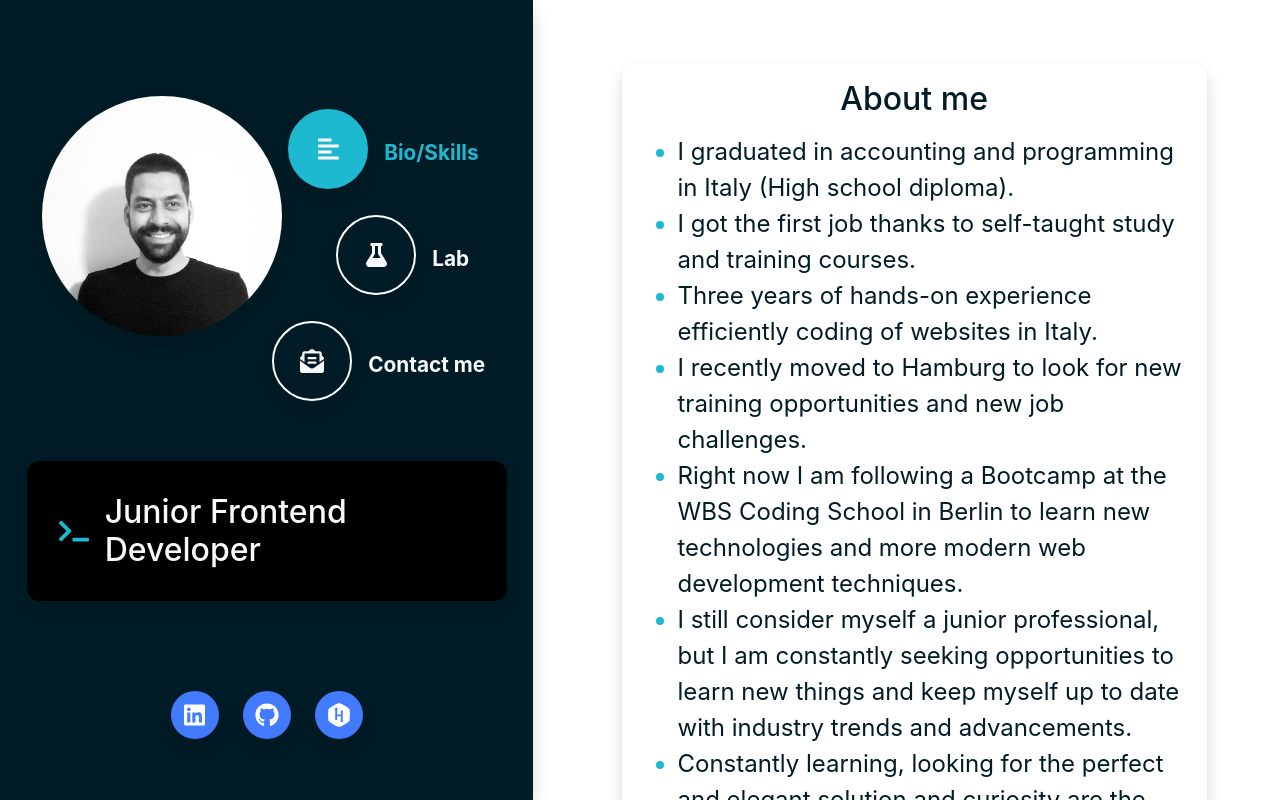
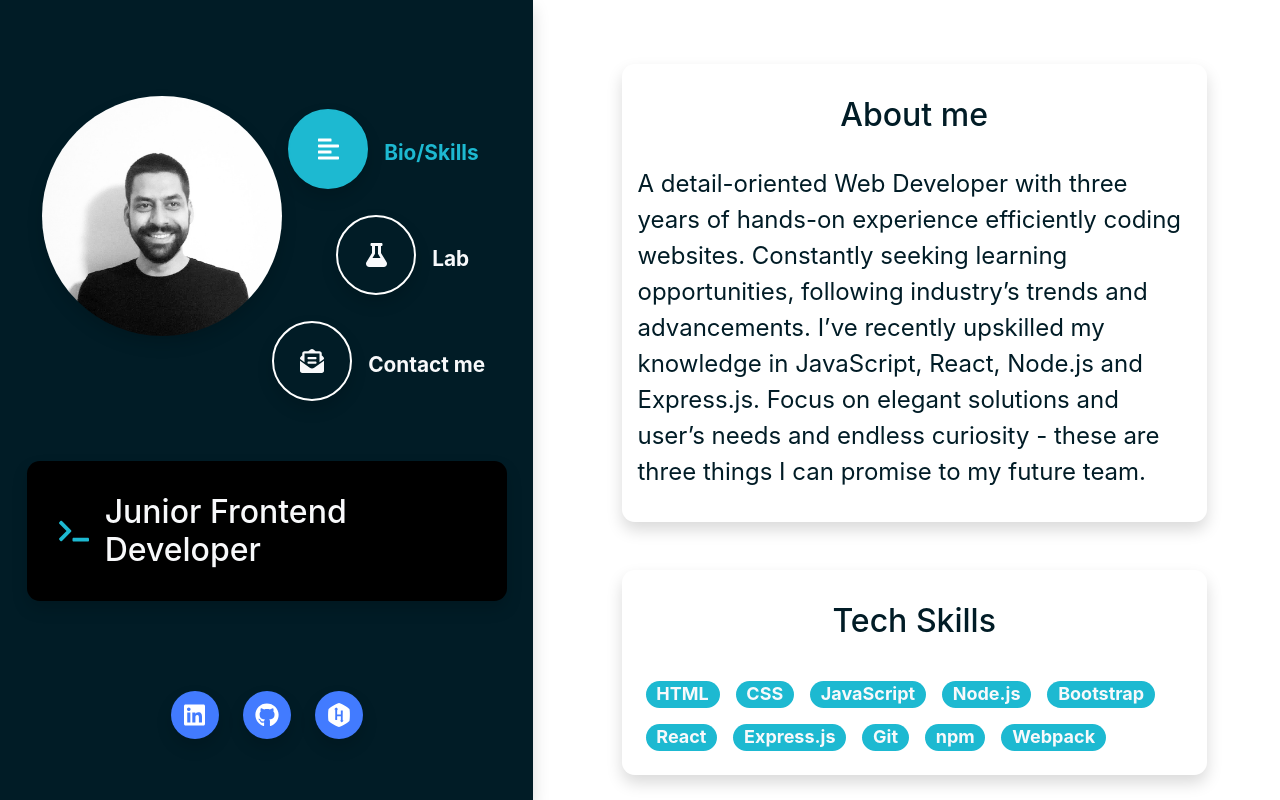
Before and after one commit to Massimilianok/my-portfolio-app, a React (Create React App) app: page / in a window 1280 px wide. Built offline with nearby package versions, Linux system fonts and the light colour scheme.

Commit message:
refactor: Update contents

```diff
--- a/src/pages/Bio/Bio.js
+++ b/src/pages/Bio/Bio.js
@@ -6,43 +6,18 @@ const Bio = () => {
   return (
     <>
       <section className="section-bio shadow p-3 mb-5">
-        <h2 className="section-bio-title mb-3 text-center">About me</h2>
-        <ul className="section-bio-list">
-          <li>
-            I graduated in accounting and programming in Italy (High school
-            diploma).
-          </li>
-          <li>
-            I got the first job thanks to self-taught study and training
-            courses.
-          </li>
-          <li>
-            Three years of hands-on experience efficiently coding of websites in
-            Italy.
-          </li>
-          <li>
-            I recently moved to Hamburg to look for new training opportunities
-            and new job challenges.
-          </li>
-          <li>
-            Right now I am following a Bootcamp at the WBS Coding School in
-            Berlin to learn new technologies and more modern web development
-            techniques.
-          </li>
-          <li>
-            I still consider myself a junior professional, but I am constantly
-            seeking opportunities to learn new things and keep myself up to date
-            with industry trends and advancements.
-          </li>
-          <li>
-            Constantly learning, looking for the perfect and elegant solution
-            and curiosity are the three things that a team I join can benefit
-            from.
-          </li>
-        </ul>
+        <h2 className="section-bio-title mb-3 text-center py-3">About me</h2>
+        <p>
+          A detail-oriented Web Developer with three years of hands-on
+          experience efficiently coding websites. Constantly seeking learning
+          opportunities, following industry’s trends and advancements. I’ve
+          recently upskilled my knowledge in JavaScript, React, Node.js and
+          Express.js. Focus on elegant solutions and user’s needs and endless
+          curiosity - these are three things I can promise to my future team.
+        </p>
       </section>
       <section className="section-bio shadow p-3 mb-5">
-        <h2 className="section-bio-title mb-3 text-center">Tech Skills</h2>
+        <h2 className="section-bio-title mb-3 text-center py-3">Tech Skills</h2>
         <div className="d-flex justify-content-start align-items-center flex-wrap">
           <Badge pill className="section-bio-skill m-2">
             HTML
@@ -77,7 +52,7 @@ const Bio = () => {
         </div>
       </section>
       <section className="section-bio shadow p-3 mb-5">
-        <h2 className="section-bio-title mb-3 text-center">Soft Skills</h2>
+        <h2 className="section-bio-title mb-3 text-center py-3">Soft Skills</h2>
         <ul className="section-bio-list">
           <li>Open-minded</li>
           <li>Flexible</li>
--- a/src/pages/Lab/Lab.js
+++ b/src/pages/Lab/Lab.js
@@ -8,8 +8,6 @@ import Loader from '../../components/Loader/Loader';
 import Sorting from '../../components/Filters/Sorting/Sorting';
 import Filtering from '../../components/Filters/Filtering/Filtering';
 import AlertPortfolio from '../../components/AlertPortfolio/AlertPortfolio';
-
-const repoExclude = 'wbs-tajam';
 
 const Lab = () => {
   const [repoList, setRepoList] = useState();
@@ -96,11 +94,7 @@ const Lab = () => {
               ? repo
               : repo[filterOption.type].includes(filterOption.value)
           )
-          .map((repo) =>
-            repoExclude.includes(repo.name) ? null : (
-              <SectionLab key={repo.id} repo={repo} />
-            )
-          )}
+          .map((repo) => <SectionLab key={repo.id} repo={repo} />)}
     </>
   );
 };
```
Also changed, not shown: 1 other file (tests, documents, lock files or other folders).
